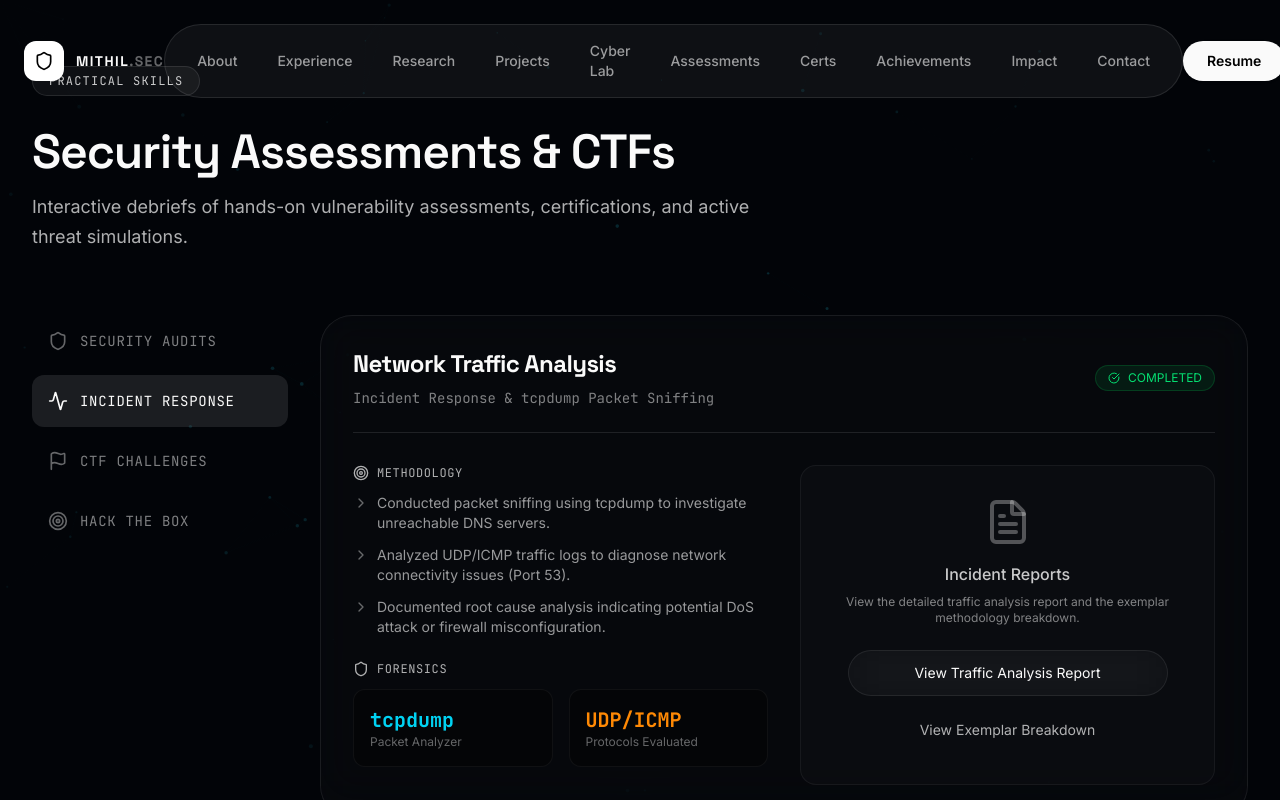
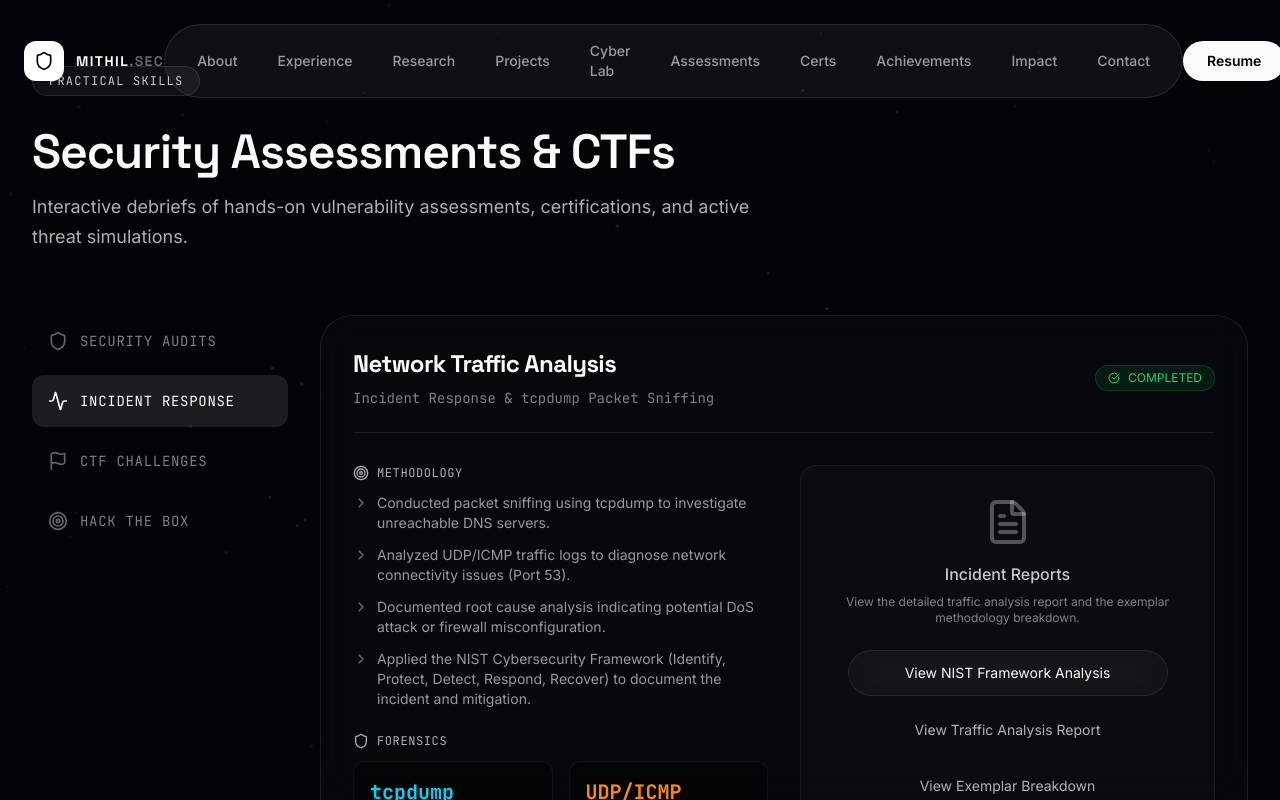
Before and after one commit to mithilkg10/MITHILKG-PORTFOLIO, a Next.js app: page / in a window 1280 px wide. Both pictures are taken after a click on the button "INCIDENT RESPONSE". Shown: the part 10281-11081 px from the top of the page. Built offline with nearby package versions, Linux system fonts and the light colour scheme.

Commit message:
feat: Add NIST Framework analysis to Incident Response section

```diff
--- a/src/components/sections/SecurityAssessments.tsx
+++ b/src/components/sections/SecurityAssessments.tsx
@@ -176,6 +176,10 @@ export function SecurityAssessments() {
                             <ChevronRight className="mt-0.5 h-4 w-4 shrink-0 text-foreground/40" />
                             Documented root cause analysis indicating potential DoS attack or firewall misconfiguration.
                           </li>
+                          <li className="flex items-start gap-2">
+                            <ChevronRight className="mt-0.5 h-4 w-4 shrink-0 text-foreground/40" />
+                            Applied the NIST Cybersecurity Framework (Identify, Protect, Detect, Respond, Recover) to document the incident and mitigation.
+                          </li>
                         </ul>
                       </div>
 
@@ -204,7 +208,10 @@ export function SecurityAssessments() {
                       </p>
 
                       <div className="flex flex-col gap-3 w-full max-w-xs">
-                        <MagneticButton href="/report incident traffic analysed.pdf" variant="secondary" external>
+                        <MagneticButton href="/Incident-report-analysis.pdf" variant="secondary" external>
+                          View NIST Framework Analysis
+                        </MagneticButton>
+                        <MagneticButton href="/report incident traffic analysed.pdf" variant="ghost" external>
                           View Traffic Analysis Report
                         </MagneticButton>
                         <MagneticButton href="/incident report.pdf" variant="ghost" external>
```
Also changed, not shown: 1 other file (tests, documents, lock files or other folders).
